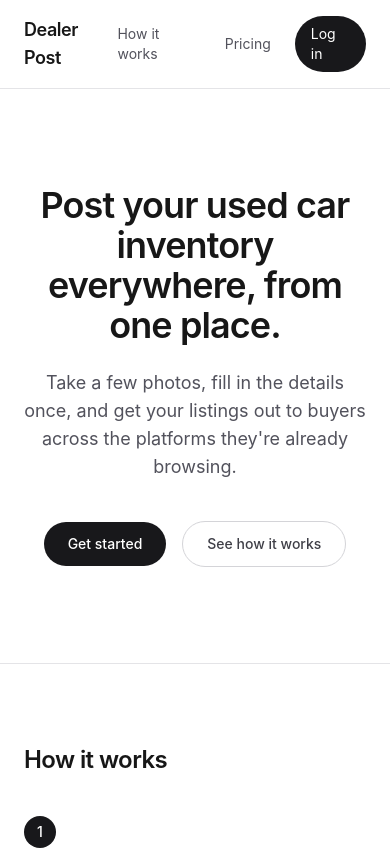
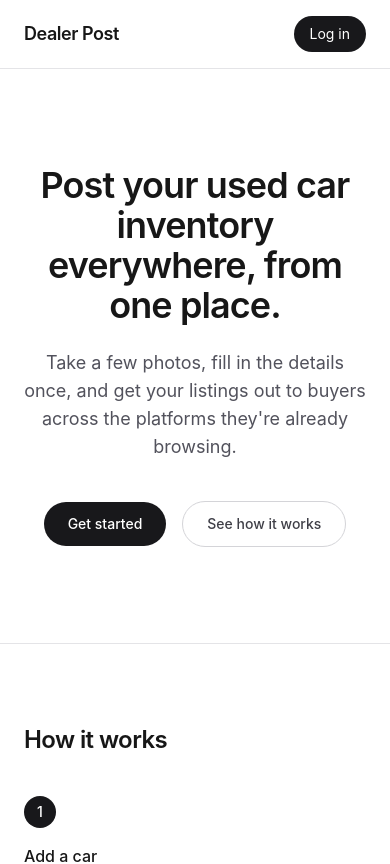
Before and after one commit to xenpain-source/dealer-post, a Next.js app: page / in a window 390 px wide. Shown: the top 864 px of the page. Built offline with nearby package versions, Linux system fonts and the light colour scheme.

Commit message:
Update SiteHeader.tsx

```diff
--- a/components/marketing/SiteHeader.tsx
+++ b/components/marketing/SiteHeader.tsx
@@ -4,14 +4,23 @@ export function SiteHeader() {
   return (
     <header className="border-b border-zinc-200">
       <div className="mx-auto flex max-w-6xl items-center justify-between px-6 py-4">
-        <Link href="/" className="text-lg font-semibold tracking-tight">
+        <Link
+          href="/"
+          className="text-lg font-semibold tracking-tight whitespace-nowrap"
+        >
           Dealer Post
         </Link>
-        <nav className="flex items-center gap-6 text-sm text-zinc-600">
-          <Link href="/#how-it-works" className="hover:text-zinc-900">
+        <nav className="flex items-center gap-3 text-sm text-zinc-600 sm:gap-6">
+          <Link
+            href="/#how-it-works"
+            className="hidden hover:text-zinc-900 sm:inline"
+          >
             How it works
           </Link>
-          <Link href="/#pricing" className="hover:text-zinc-900">
+          <Link
+            href="/#pricing"
+            className="hidden hover:text-zinc-900 sm:inline"
+          >
             Pricing
           </Link>
           <Link
```
